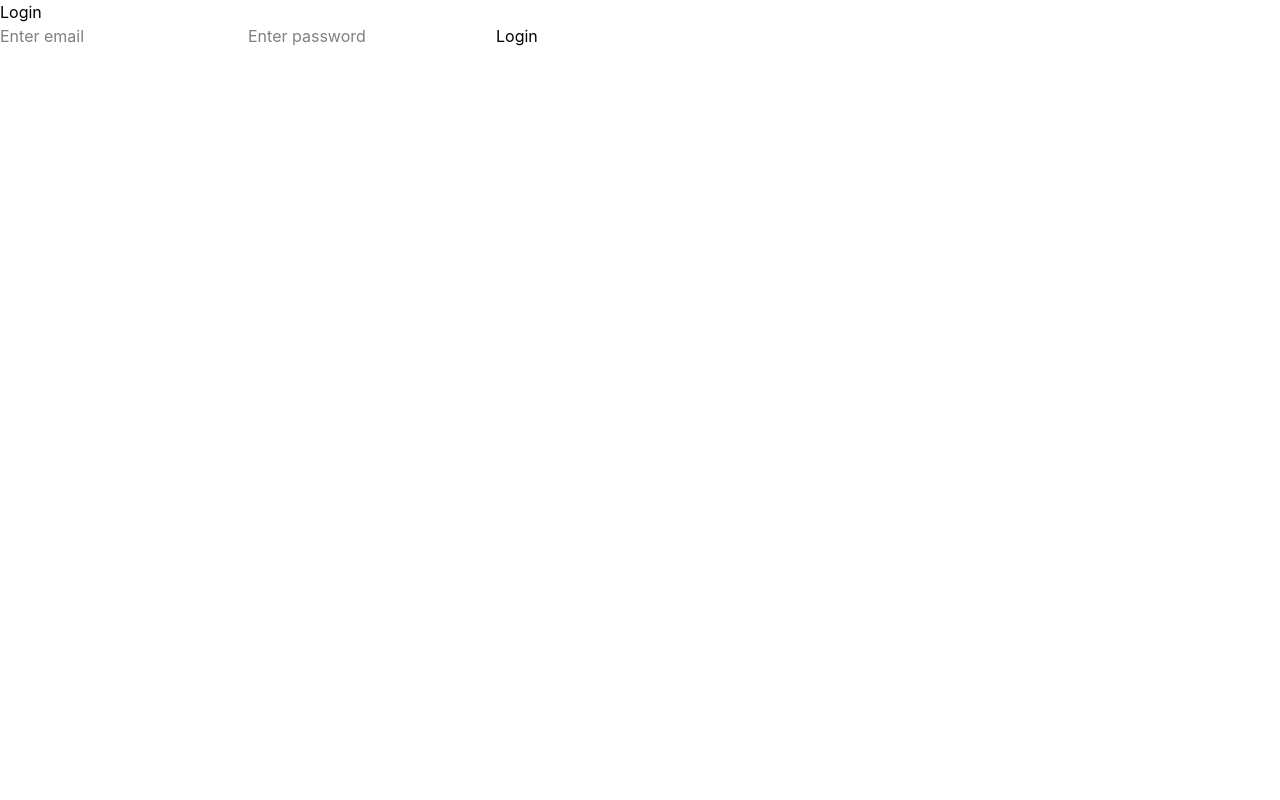
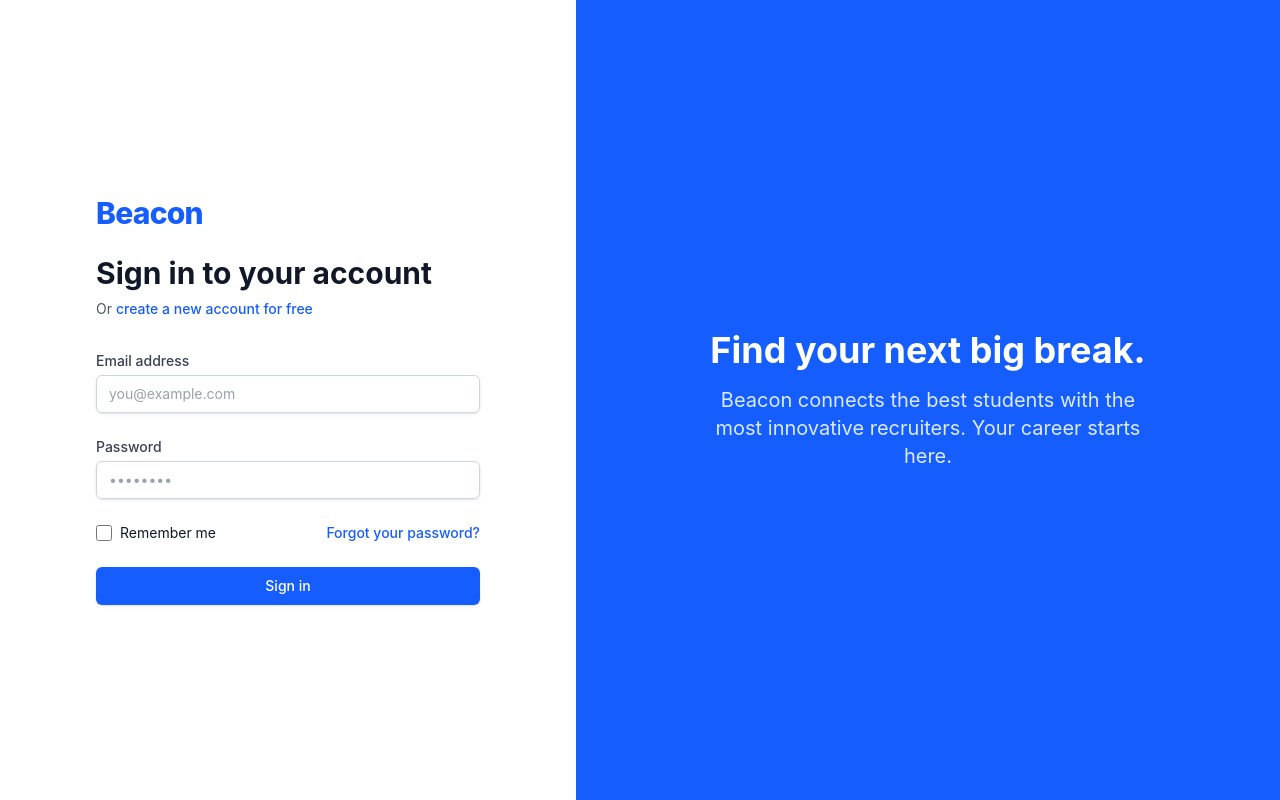
Before and after one commit to PrabhavAgarwal4/Beacon, a React app in the folder Frontend/: page /login in a window 1280 px wide. Built offline with nearby package versions, Linux system fonts and the light colour scheme; no server answers; the HTML template or start-up script is replaced by a standard one.

Commit message:
Fix login page

```diff
--- a/Frontend/src/App.jsx
+++ b/Frontend/src/App.jsx
@@ -1,21 +1,33 @@
 import './App.css'
-import {BrowserRouter,Routes,Route} from "react-router-dom"
+import { BrowserRouter, Routes, Route } from "react-router-dom"
 import Home from "./pages/auth/Home.jsx";
 import Login from "./pages/auth/Login.jsx";
 import Register from "./pages/auth/Register.jsx";
+import ProtectedRoute from './routes/ProtectedRoute.jsx';
 
 function App() {
-
-
   return (
     <BrowserRouter>
-    <Routes>
-      <Route path='/' element={<Home/>}/>
-      <Route path='/login' element={<Login/>}/>
-      <Route path="/register" element={<Register/>}/>
-    </Routes>
+      <Routes>
+        {/* Protected Routes */}
+        <Route
+          path="/"
+          element={
+            <ProtectedRoute>
+              <Home />
+            </ProtectedRoute>
+          }
+        />
+
+        {/* Public Routes */}
+        <Route path='/login' element={<Login />} />
+        <Route path="/register" element={<Register />} />
+
+        {/* 404 Catch-all */}
+        <Route path="*" element={<div>404 - Page Not Found</div>} />
+      </Routes>
     </BrowserRouter>
   )
 }
 
-export default App
+export default App;
--- a/Frontend/src/pages/auth/Login.jsx
+++ b/Frontend/src/pages/auth/Login.jsx
@@ -1,54 +1,140 @@
-import { useContext, useState } from "react";
+import { useContext, useState, useEffect } from "react";
 import { getUser, loginUser } from "../../services/authService.js";
 import { AuthContext } from "../../context/authContext.jsx";
-import { useNavigate } from "react-router-dom";
+import { useNavigate, Link } from "react-router-dom";
 
 function Login() {
   const [email, setEmail] = useState("");
   const [password, setPassword] = useState("");
+  const [loading, setLoading] = useState(false);
+  const [error, setError] = useState("");
 
-  const {setUser} = useContext(AuthContext)
+  const { user, setUser } = useContext(AuthContext);
+  const navigate = useNavigate();
 
-  const navigate = useNavigate()
-
+  useEffect(() => {
+    if (user) navigate("/");
+  }, [user, navigate]);
 
   const handleSubmit = async (e) => {
     e.preventDefault();
-    try{
-      const data  = await loginUser({email,password}) //login
+    setLoading(true);
+    setError("");
 
-      const res = await getUser() //get user details
-      console.log(res.data)
-      setUser(res.data.data)//set the user
-      localStorage.setItem("user", JSON.stringify(res.data.data));//save in localStroage to prevent on refresh
+    try {
+      await loginUser({ email, password });
+      const res = await getUser();
+
+      const userData = res.data.data;
+      setUser(userData);
+      localStorage.setItem("user", JSON.stringify(userData));
 
       navigate("/");
-    }catch(err){
-      console.log(err)
+    } catch (err) {
+      setError(err.response?.data?.message || "Invalid email or password");
+      console.error(err);
+    } finally {
+      setLoading(false);
     }
   };
 
   return (
+    <div className="min-h-screen bg-white flex">
+      {/* Left Side: Login Form */}
+      <div className="flex-1 flex flex-col justify-center py-12 px-4 sm:px-6 lg:flex-none lg:px-20 xl:px-24">
+        <div className="mx-auto w-full max-w-sm lg:w-96">
           <div>
-      <h2>Login</h2>
+            <h1 className="text-3xl font-extrabold text-blue-600 tracking-tight">Beacon</h1>
+            <h2 className="mt-6 text-3xl font-bold text-gray-900">Sign in to your account</h2>
+            <p className="mt-2 text-sm text-gray-600">
+              Or{" "}
+              <Link to="/register" className="font-medium text-blue-600 hover:text-blue-500">
+                create a new account for free
+              </Link>
+            </p>
+          </div>
 
-      <form onSubmit={handleSubmit}>
+          <div className="mt-8">
+            <form onSubmit={handleSubmit} className="space-y-6">
+              {error && (
+                <div className="bg-red-50 border-l-4 border-red-400 p-4">
+                  <p className="text-sm text-red-700">{error}</p>
+                </div>
+              )}
+
+              <div>
+                <label className="block text-sm font-medium text-gray-700">Email address</label>
+                <div className="mt-1">
                   <input
                     type="email"
-          placeholder="Enter email"
+                    required
                     value={email}
                     onChange={(e) => setEmail(e.target.value)}
+                    className="appearance-none block w-full px-3 py-2 border border-gray-300 rounded-md shadow-sm placeholder-gray-400 focus:outline-none focus:ring-blue-500 focus:border-blue-500 sm:text-sm"
+                    placeholder="you@example.com"
                   />
+                </div>
+              </div>
 
+              <div>
+                <label className="block text-sm font-medium text-gray-700">Password</label>
+                <div className="mt-1">
                   <input
                     type="password"
-          placeholder="Enter password"
+                    required
                     value={password}
                     onChange={(e) => setPassword(e.target.value)}
+                    className="appearance-none block w-full px-3 py-2 border border-gray-300 rounded-md shadow-sm placeholder-gray-400 focus:outline-none focus:ring-blue-500 focus:border-blue-500 sm:text-sm"
+                    placeholder="••••••••"
                   />
+                </div>
+              </div>
 
-        <button type="submit">Login</button>
+              <div className="flex items-center justify-between">
+                <div className="flex items-center">
+                  <input
+                    id="remember-me"
+                    type="checkbox"
+                    className="h-4 w-4 text-blue-600 focus:ring-blue-500 border-gray-300 rounded"
+                  />
+                  <label htmlFor="remember-me" className="ml-2 block text-sm text-gray-900">
+                    Remember me
+                  </label>
+                </div>
+                <div className="text-sm">
+                  <a href="#" className="font-medium text-blue-600 hover:text-blue-500">
+                    Forgot your password?
+                  </a>
+                </div>
+              </div>
+
+              <div>
+                <button
+                  type="submit"
+                  disabled={loading}
+                  className={`w-full flex justify-center py-2 px-4 border border-transparent rounded-md shadow-sm text-sm font-medium text-white bg-blue-600 hover:bg-blue-700 focus:outline-none focus:ring-2 focus:ring-offset-2 focus:ring-blue-500 ${
+                    loading ? "opacity-50 cursor-not-allowed" : ""
+                  }`}
+                >
+                  {loading ? "Signing in..." : "Sign in"}
+                </button>
+              </div>
             </form>
+          </div>
+        </div>
+      </div>
+
+      {/* Right Side: Visual Content (Hidden on Mobile) */}
+      <div className="hidden lg:block relative w-0 flex-1 bg-blue-600">
+        <div className="absolute inset-0 h-full w-full flex flex-col items-center justify-center text-white p-12">
+            <h2 className="text-4xl font-bold mb-4">Find your next big break.</h2>
+            <p className="text-xl text-blue-100 text-center max-w-md">
+              Beacon connects the best students with the most innovative recruiters.
+              Your career starts here.
+            </p>
+            {/* Optional: Add a nice SVG illustration or background pattern here */}
+        </div>
+      </div>
     </div>
   );
 }
--- /dev/null
+++ b/Frontend/src/routes/ProtectedRoute.jsx
@@ -0,0 +1,16 @@
+import { useContext } from "react";
+import { AuthContext } from "../context/authContext";
+import { Navigate } from "react-router-dom";
+
+function ProtectedRoute({ children }) {
+  const { user, loading } = useContext(AuthContext);
+
+
+  if(loading) return <h2>Loading...</h2>;
+
+  if(!user) return <Navigate to="/login" />;
+
+  return children;
+}
+
+export default ProtectedRoute;
```
Lines whose indentation alone changed are shown as unchanged.
